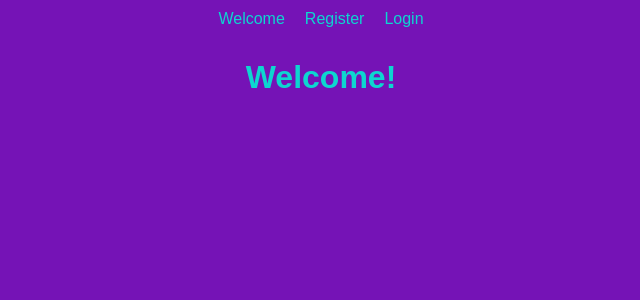
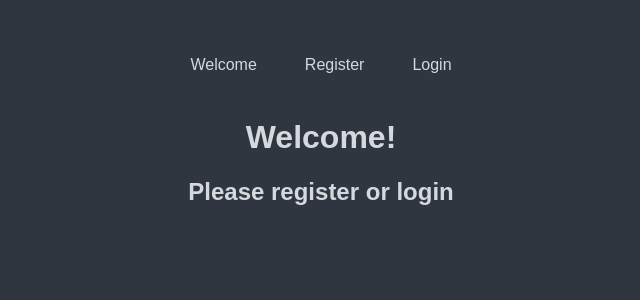
Before and after one commit to ElliottLarsen/WallyAndCoda, a React (Vite) app in the folder frontend/: page / in a window 1280 px wide. Shown: the top 300 px of the page, without its empty margins (319-959 px from the left). Built offline with nearby package versions, Linux system fonts and the light colour scheme.

Commit message:
CSS update.

```diff
--- a/frontend/src/App.css
+++ b/frontend/src/App.css
@@ -2,8 +2,8 @@ body {
   margin: 0;
   padding: 0;
   font-family: 'Arial', sans-serif;
-  background-color: #7513b6;
-  color: #0dd6d0;
+  background-color: #2f3640;
+  color: #D5D8DC;
 }
 
 .App-nav {
@@ -11,15 +11,15 @@ body {
   flex-direction: row; /* Change to column layout */
   align-items: center;
   justify-content: center; /* Center horizontally and vertically */
-  background-color: #7513b6;
-  padding: 10px;
+  background-color: #2f3640;
+  padding-top: 2rem;
   width: 100%; /* Take the full width of the viewport */
 }
 
 .App-nav a {
   text-decoration: none;
-  color: #0dd6d0;
-  margin-right: 20px;
+  color: #D5D8DC;
+  margin: 1.5rem;
   font-size: 16px;
 }
 
@@ -27,7 +27,7 @@ body {
   cursor: pointer;
   background: none;
   border: none;
-  color: #0dd6d0;
+  color: #D5D8DC;
   font-size: 16px;
   margin-right: 20px;
 }
--- a/frontend/src/components/Welcome.jsx
+++ b/frontend/src/components/Welcome.jsx
@@ -1,5 +1,10 @@
 import '../welcome.css';
 
 export default function Welcome() {
-    return <h1>Welcome!</h1>
+    return (
+    <div>
+    <h1>Welcome!</h1>
+    <h2>Please register or login</h2>
+    </div>
+    )
 }
--- a/frontend/src/welcome.css
+++ b/frontend/src/welcome.css
@@ -1,4 +1,4 @@
-h1 {
+h1, h2{
     text-align: center;
-    color: #0dd6d0;
+    color: #D5D8DC;
   }
```
